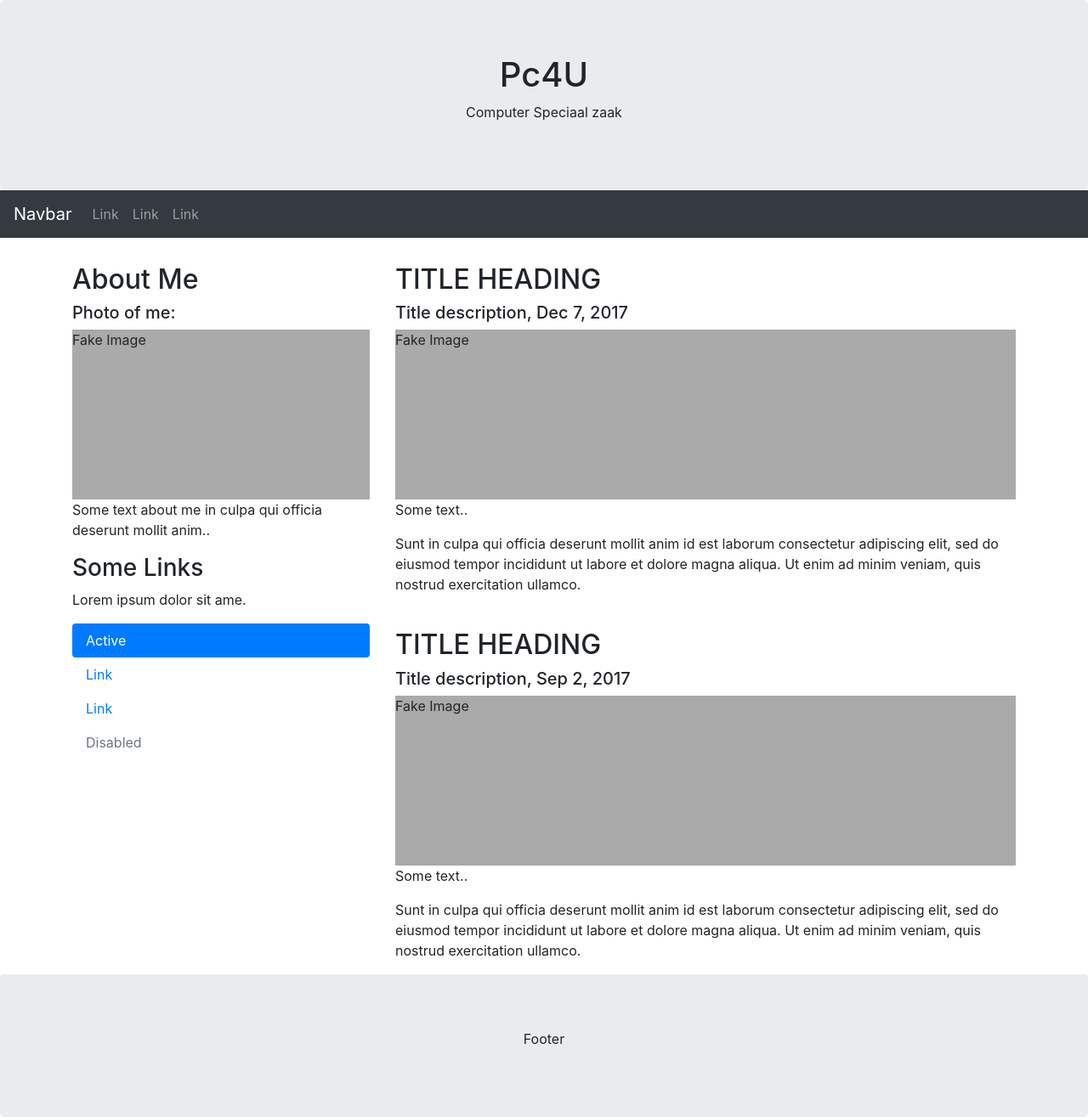
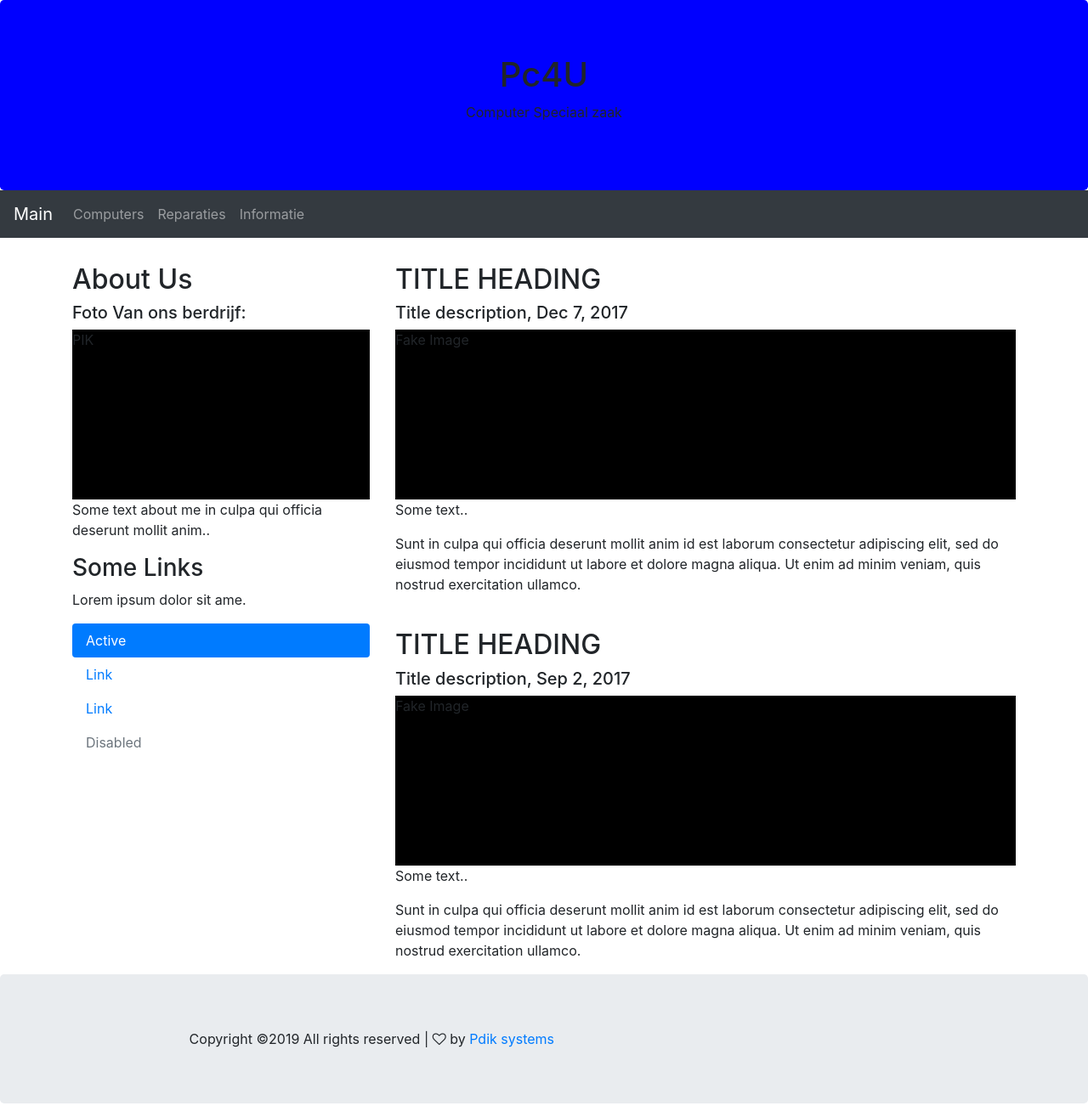
Before and after one commit to pepijndik/Techput, a PHP site: page /Template.html in a window 1280 px wide. Shown: the whole page at 85% size. Run offline with PHP 8.4, Linux system fonts and the light colour scheme.

Commit message:
update PC4U

```diff
--- a/PC4U Website/Template.html
+++ b/PC4U Website/Template.html
@@ -19,6 +19,11 @@
       rel="stylesheet"
       href="https://maxcdn.bootstrapcdn.com/bootstrap/4.3.1/css/bootstrap.min.css"
     />
+    <link
+      href="https://fonts.googleapis.com/css?family=Poppins:100,200,400,300,500,600,700"
+      rel="stylesheet"
+    />
+    <link rel="stylesheet" href="repair/css/font-awesome.min.css" />
     <link rel="stylesheet" href="pc4u.css" />
     <script src="https://ajax.googleapis.com/ajax/libs/jquery/3.4.0/jquery.min.js"></script>
     <script src="https://cdnjs.cloudflare.com/ajax/libs/popper.js/1.14.7/umd/popper.min.js"></script>
@@ -26,13 +31,13 @@
     <title>PC4U</title>
   </head>
   <body>
-    <div class="jumbotron text-center" style="margin-bottom:0">
+    <div class="jumbotron text-center logo" style="margin-bottom:0">
       <h1>Pc4U</h1>
       <p>Computer Speciaal zaak</p>
     </div>
 
     <nav class="navbar navbar-expand-sm bg-dark navbar-dark">
-      <a class="navbar-brand" href="#">Navbar</a>
+      <a class="navbar-brand" href="#">Main</a>
       <button
         class="navbar-toggler"
         type="button"
@@ -44,13 +49,13 @@
       <div class="collapse navbar-collapse" id="collapsibleNavbar">
         <ul class="navbar-nav">
           <li class="nav-item">
-            <a class="nav-link" href="#">Link</a>
+            <a class="nav-link" href="#">Computers</a>
           </li>
           <li class="nav-item">
-            <a class="nav-link" href="#">Link</a>
+            <a class="nav-link" href="#">Reparaties</a>
           </li>
           <li class="nav-item">
-            <a class="nav-link" href="#">Link</a>
+            <a class="nav-link" href="#">Informatie</a>
           </li>
         </ul>
       </div>
@@ -59,9 +64,9 @@
     <div class="container" style="margin-top:30px">
       <div class="row">
         <div class="col-sm-4">
-          <h2>About Me</h2>
-          <h5>Photo of me:</h5>
-          <div class="fakeimg">Fake Image</div>
+          <h2>About Us</h2>
+          <h5>Foto Van ons berdrijf:</h5>
+          <div class="fakeimg">PIK</div>
           <p>Some text about me in culpa qui officia deserunt mollit anim..</p>
           <h3>Some Links</h3>
           <p>Lorem ipsum dolor sit ame.</p>
@@ -108,7 +113,14 @@
     </div>
 
     <div class="jumbotron text-center" style="margin-bottom:0">
-      <p>Footer</p>
+      <p class="col-lg-8 col-sm-12 footer-text m-0">
+        Copyright &copy;<script>
+          document.write(new Date().getFullYear());
+        </script>
+        All rights reserved |
+        <i class="fa fa-heart-o" aria-hidden="true"></i> by
+        <a href="https://www.pdik.nl" target="_blank">Pdik systems</a>
+      </p>
     </div>
   </body>
 </html>
--- a/PC4U Website/pc4u.css
+++ b/PC4U Website/pc4u.css
@@ -1,4 +1,7 @@
 .fakeimg {
   height: 200px;
-  background: #aaa;
+  background: black;
 }
+.logo {
+  background-color: blue;
+}
```
